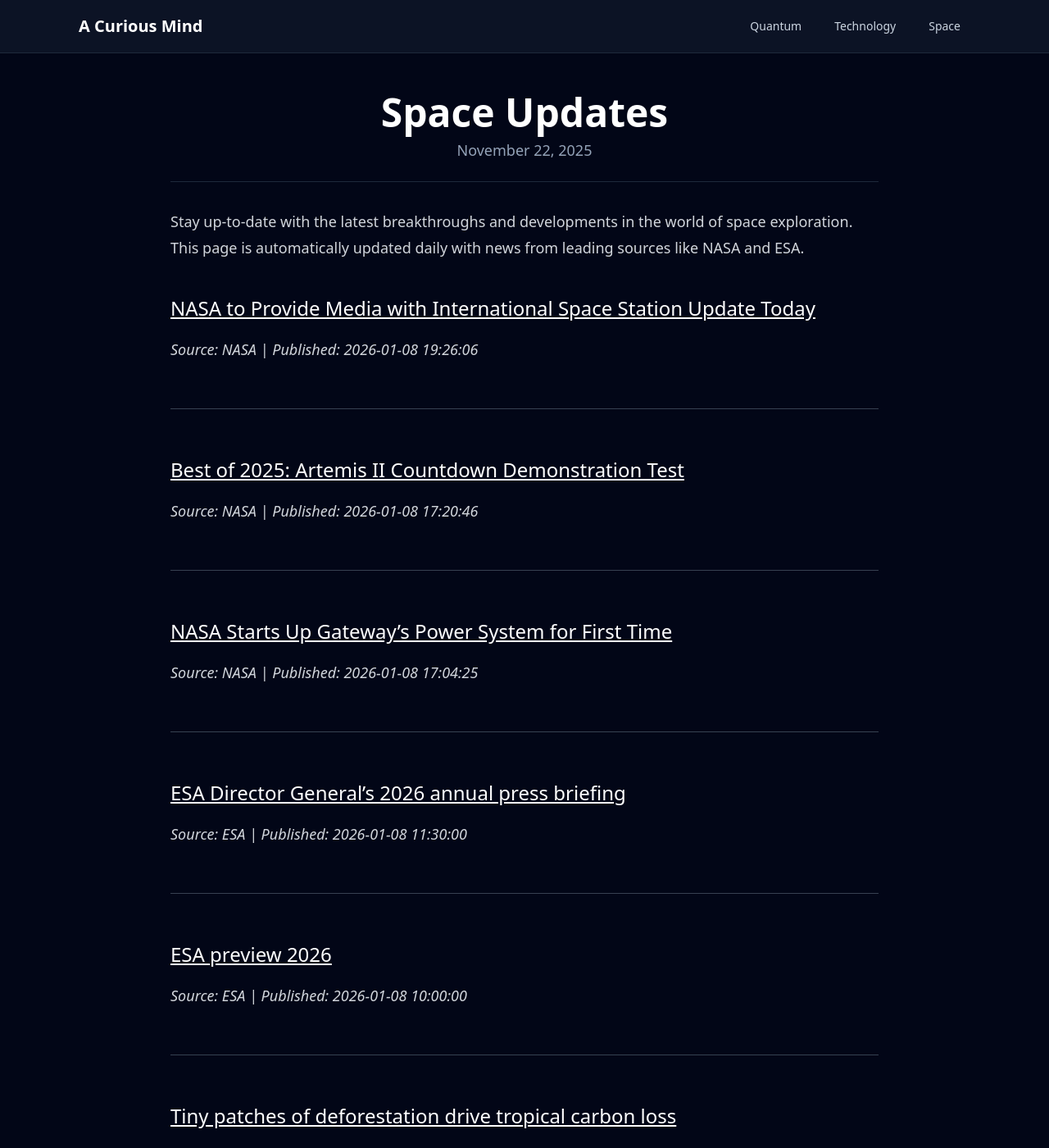
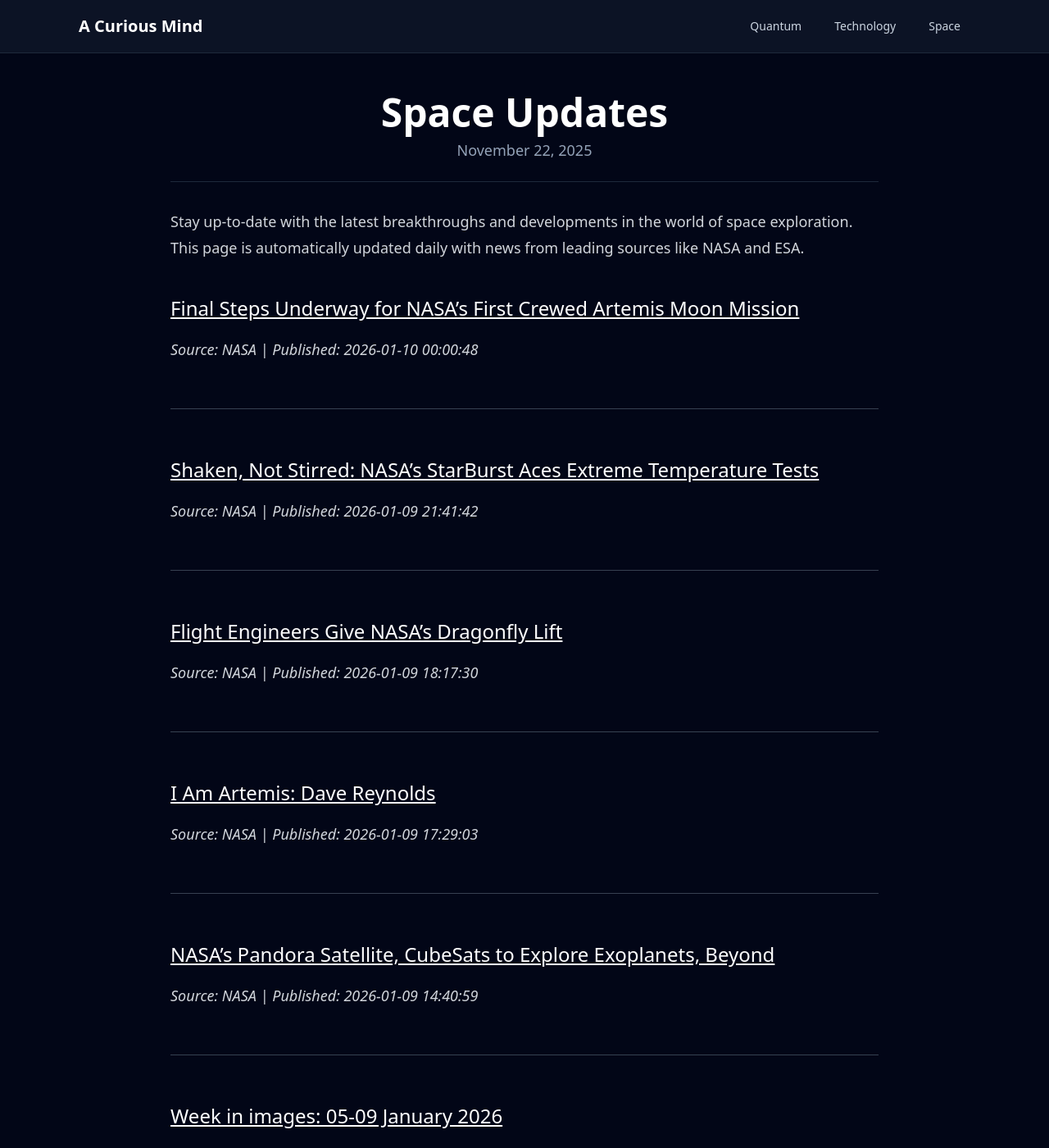
Before and after one commit to onehl7/onehl7.github.io, a Jekyll site: the page built from _posts/2025-11-22-space-updates.md, in a window 1280 px wide and 1400 px high. Shown: the whole window at 82% size. Built offline with Jekyll 4.4.1, drawn with Linux system fonts in a browser that asks for light colours; nearby versions of some CDN libraries; some of the changed text lies outside the part shown.

Commit message:
Update space news data

```diff
--- a/_data/space_news.json
+++ b/_data/space_news.json
@@ -1,21 +1,39 @@
 [
   {
     "source": "NASA",
-    "title": "NASA to Provide Media with International Space Station Update Today",
-    "link": "https://www.nasa.gov/news-release/nasa-to-provide-media-with-international-space-station-update-today/",
-    "published": "2026-01-08 19:26:06"
+    "title": "Final Steps Underway for NASA\u2019s First Crewed Artemis Moon Mission",
+    "link": "https://www.nasa.gov/missions/artemis/artemis-2/final-steps-underway-for-nasas-first-crewed-artemis-moon-mission/",
+    "published": "2026-01-10 00:00:48"
   },
   {
     "source": "NASA",
-    "title": "Best of 2025: Artemis II Countdown Demonstration Test",
-    "link": "https://www.nasa.gov/image-article/best-of-2025-artemis-ii-countdown-demonstration-test/",
-    "published": "2026-01-08 17:20:46"
+    "title": "Shaken, Not Stirred: NASA\u2019s StarBurst Aces Extreme Temperature Tests",
+    "link": "https://www.nasa.gov/general/shaken-not-stirred-nasas-starburst-aces-extreme-temperature-tests/",
+    "published": "2026-01-09 21:41:42"
   },
   {
     "source": "NASA",
-    "title": "NASA Starts Up Gateway\u2019s Power System for First Time",
-    "link": "https://www.nasa.gov/centers-and-facilities/glenn/nasa-starts-up-gateways-power-system-for-first-time/",
-    "published": "2026-01-08 17:04:25"
+    "title": "Flight Engineers Give NASA\u2019s Dragonfly Lift",
+    "link": "https://www.nasa.gov/missions/dragonfly/flight-engineers-give-nasas-dragonfly-lift/",
+    "published": "2026-01-09 18:17:30"
+  },
+  {
+    "source": "NASA",
+    "title": "I Am Artemis: Dave Reynolds",
+    "link": "https://www.nasa.gov/missions/artemis/i-am-artemis/i-am-artemis-dave-reynolds/",
+    "published": "2026-01-09 17:29:03"
+  },
+  {
+    "source": "NASA",
+    "title": "NASA\u2019s Pandora Satellite, CubeSats to Explore Exoplanets, Beyond",
+    "link": "https://science.nasa.gov/universe/exoplanets/nasas-pandora-satellite-cubesats-to-explore-exoplanets-beyond/",
+    "published": "2026-01-09 14:40:59"
+  },
+  {
+    "source": "ESA",
+    "title": "Week in images: 05-09 January 2026",
+    "link": "https://www.esa.int/About_Us/Week_in_images/Week_in_images_05-09_January_2026",
+    "published": "2026-01-09 14:15:00"
   },
   {
     "source": "ESA",
@@ -31,32 +49,14 @@
   },
   {
     "source": "ESA",
+    "title": "ESA and Playmobil launch Mars mission collection",
+    "link": "https://www.esa.int/About_Us/Branding_and_Partnerships/ESA_and_Playmobil_launch_Mars_mission_collection",
+    "published": "2026-01-08 09:10:00"
+  },
+  {
+    "source": "ESA",
     "title": "Tiny patches of deforestation drive tropical carbon loss",
     "link": "https://www.esa.int/Applications/Observing_the_Earth/Space_for_our_climate/Tiny_patches_of_deforestation_drive_tropical_carbon_loss",
     "published": "2026-01-08 07:30:00"
-  },
-  {
-    "source": "NASA",
-    "title": "Meltwater Turns Iceberg A-23A Blue",
-    "link": "https://science.nasa.gov/earth/earth-observatory/meltwater-turns-iceberg-a-23a-blue/",
-    "published": "2026-01-08 05:01:00"
-  },
-  {
-    "source": "NASA",
-    "title": "NASA Celebrates Artemis II During Houston Texans Space City Day",
-    "link": "https://www.nasa.gov/centers-and-facilities/johnson/nasa-celebrates-artemis-ii-during-houston-texans-space-city-day/",
-    "published": "2026-01-07 22:40:11"
-  },
-  {
-    "source": "ESA",
-    "title": "Snow-covered Amsterdam",
-    "link": "https://www.esa.int/ESA_Multimedia/Images/2026/01/Snow-covered_Amsterdam",
-    "published": "2026-01-07 13:09:00"
-  },
-  {
-    "source": "ESA",
-    "title": "Sentinel-1's decade of essential data over shifting ice sheets",
-    "link": "https://www.esa.int/Applications/Observing_the_Earth/Copernicus/Sentinel-1/Sentinel-1_s_decade_of_essential_data_over_shifting_ice_sheets",
-    "published": "2026-01-07 10:00:00"
   }
 ]
```
